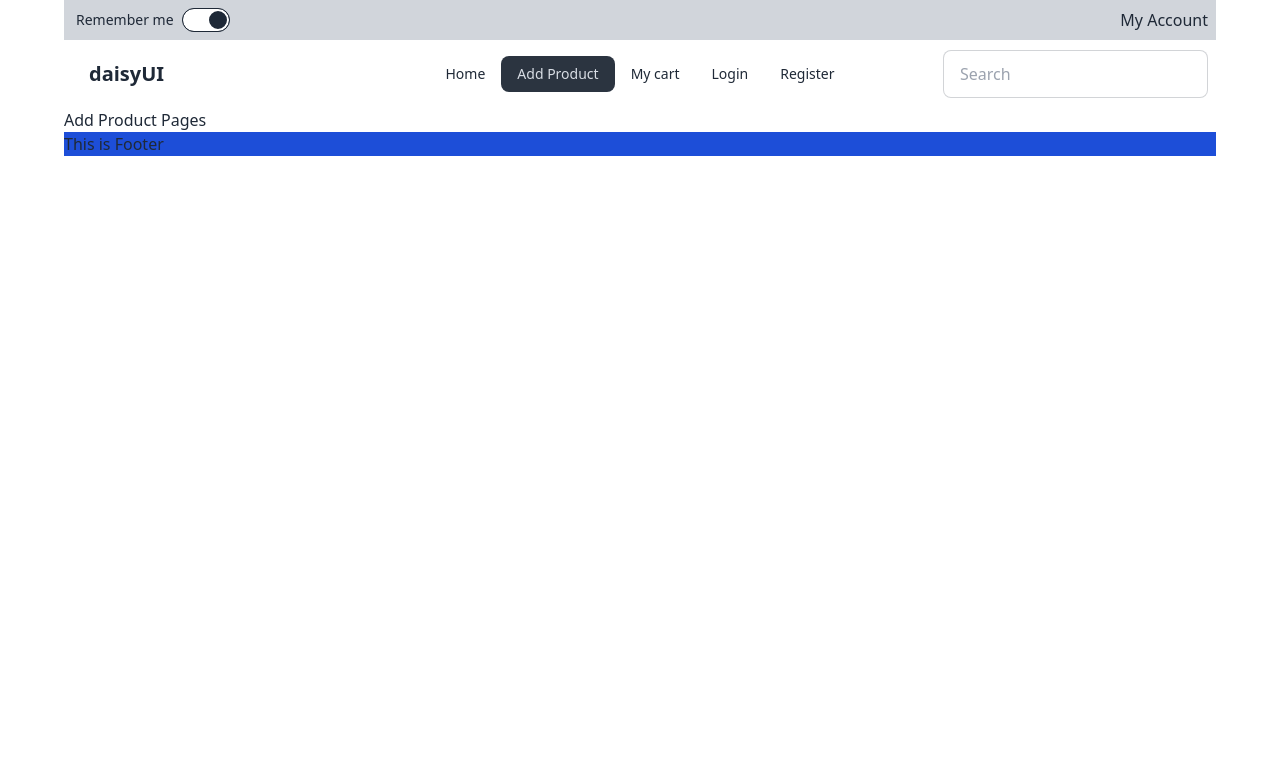
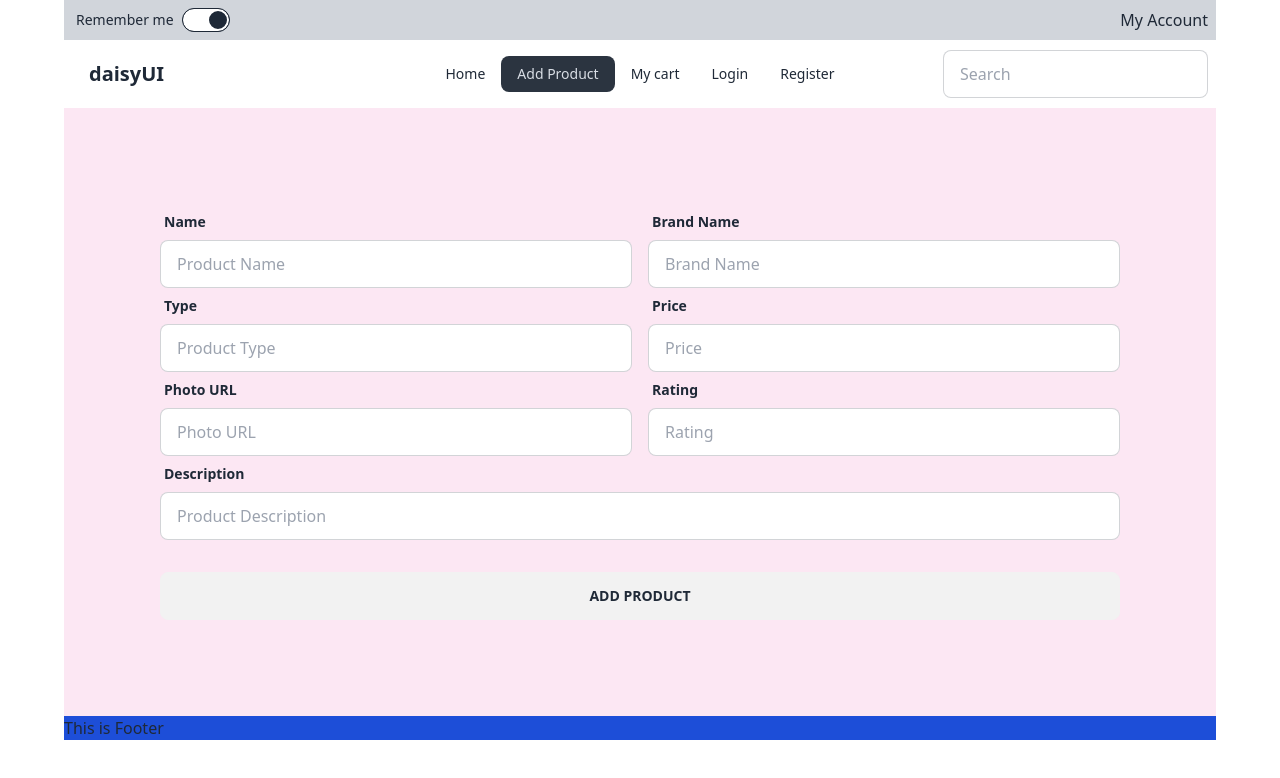
Before and after one commit to nayanrashed/brand-shop-client-rashed, a React (Vite) app: page /addproduct in a window 1280 px wide. Shown: the top 778 px of the page. Built offline with nearby package versions, Linux system fonts and the light colour scheme.

Commit message:
add product form created

```diff
--- a/src/pages/AddProduct/AddProduct.jsx
+++ b/src/pages/AddProduct/AddProduct.jsx
@@ -1,11 +1,123 @@
-
-
 const AddProduct = () => {
-    return (
-        <div>
-            <h2 className="">Add Product Pages</h2>
+  const handleAddProduct = (e) => {
+    e.preventDefault();
+    const form = e.target;
+    const name = form.name.value;
+    const brand = form.brand.value;
+    const type = form.type.value;
+    const price = form.price.value;
+    const photo = form.photo.value;
+    const rating = form.rating.value;
+    const description = form.description.value;
+    const newProduct = { name, brand, type, price, photo, rating, description };
+    console.log(newProduct);
+  };
+  return (
+    <div className="bg-pink-100 p-24">
+      <form onSubmit={handleAddProduct}>
+        <div className="md:flex gap-4">
+          <div className="form-control md:w-1/2">
+            <label className="label">
+              <span className="label-text font-semibold">Name</span>
+            </label>
+            <label className="">
+              <input
+                type="text"
+                placeholder="Product Name"
+                name="name"
+                className="input input-bordered w-full"
+              />
+            </label>
+          </div>
+          <div className="form-control md:w-1/2">
+            <label className="label">
+              <span className="label-text font-semibold">Brand Name</span>
+            </label>
+            <label className="">
+              <input
+                type="text"
+                placeholder="Brand Name"
+                name="brand"
+                className="input input-bordered w-full"
+              />
+            </label>
+          </div>
         </div>
-    );
+        <div className="md:flex gap-4">
+          <div className="form-control md:w-1/2">
+            <label className="label">
+              <span className="label-text font-semibold">Type</span>
+            </label>
+            <label className="">
+              <input
+                type="text"
+                placeholder="Product Type"
+                name="type"
+                className="input input-bordered w-full"
+              />
+            </label>
+          </div>
+          <div className="form-control md:w-1/2">
+            <label className="label">
+              <span className="label-text font-semibold">Price</span>
+            </label>
+            <label className="">
+              <input
+                type="text"
+                placeholder="Price"
+                name="price"
+                className="input input-bordered w-full"
+              />
+            </label>
+          </div>
+        </div>
+        <div className="md:flex gap-4">
+          <div className="form-control md:w-1/2">
+            <label className="label">
+              <span className="label-text font-semibold">Photo URL</span>
+            </label>
+            <label className="">
+              <input
+                type="text"
+                placeholder="Photo URL"
+                name="photo"
+                className="input input-bordered w-full"
+              />
+            </label>
+          </div>
+          <div className="form-control md:w-1/2">
+            <label className="label">
+              <span className="label-text font-semibold">Rating</span>
+            </label>
+            <label className="">
+              <input
+                type="text"
+                placeholder="Rating"
+                name="rating"
+                className="input input-bordered w-full"
+              />
+            </label>
+          </div>
+        </div>
+        <div className="mb-8">
+          <div className="form-control">
+            <label className="label">
+              <span className="label-text font-semibold">Description</span>
+            </label>
+            <label className="">
+              <input
+                type="text"
+                placeholder="Product Description"
+                name="description"
+                className="input input-bordered w-full"
+              />
+            </label>
+          </div>
+        </div>
+        <input className="btn btn-block" type="submit" value="Add Product" />
+      </form>
+    </div>
+  );
 };
 
 export default AddProduct;
```
